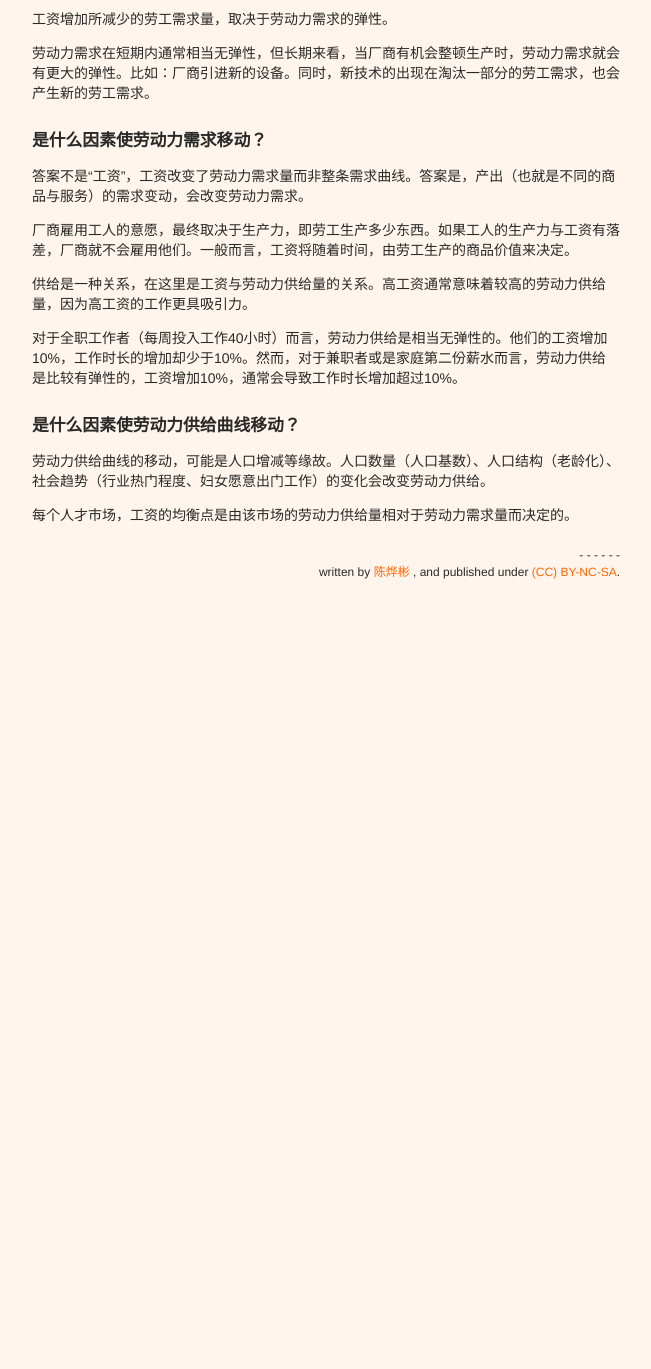
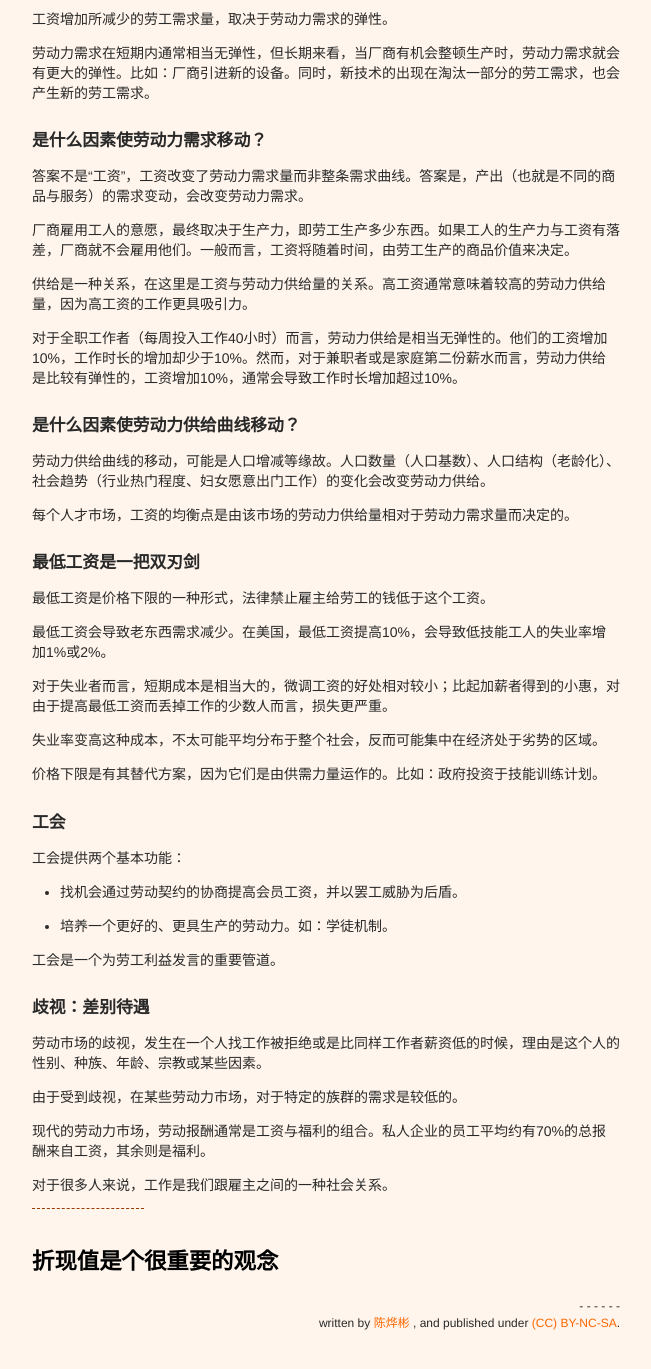
Before and after one commit to xianyuxmu/xianyuxmu.github.io, a Jekyll site: the page built from _posts/2017-04-29-the-instant-economist.md, in a window 1280 px wide and 1400 px high, scrolled down 6113 px. Shown: the top 1369 px of the window, without its empty margins (314-965 px from the left). Built offline with Jekyll 4.4.1, drawn with Linux system fonts in a browser that asks for light colours; comment, search, counter and statistics services are not loaded; before the commit the page ends 6762 px from its top, so only the background shows below that.

```diff
--- a/_posts/2017-04-29-the-instant-economist.md
+++ b/_posts/2017-04-29-the-instant-economist.md
@@ -239,3 +239,38 @@
 劳动力供给曲线的移动，可能是人口增减等缘故。人口数量（人口基数）、人口结构（老龄化）、社会趋势（行业热门程度、妇女愿意出门工作）的变化会改变劳动力供给。
 
 每个人才市场，工资的均衡点是由该市场的劳动力供给量相对于劳动力需求量而决定的。
+
+### 最低工资是一把双刃剑
+
+最低工资是价格下限的一种形式，法律禁止雇主给劳工的钱低于这个工资。
+
+最低工资会导致老东西需求减少。在美国，最低工资提高10%，会导致低技能工人的失业率增加1%或2%。
+
+对于失业者而言，短期成本是相当大的，微调工资的好处相对较小；比起加薪者得到的小惠，对由于提高最低工资而丢掉工作的少数人而言，损失更严重。
+
+失业率变高这种成本，不太可能平均分布于整个社会，反而可能集中在经济处于劣势的区域。
+
+价格下限是有其替代方案，因为它们是由供需力量运作的。比如：政府投资于技能训练计划。
+
+### 工会
+
+工会提供两个基本功能：
+
+- 找机会通过劳动契约的协商提高会员工资，并以罢工威胁为后盾。
+- 培养一个更好的、更具生产的劳动力。如：学徒机制。
+
+工会是一个为劳工利益发言的重要管道。
+
+### 歧视：差别待遇
+
+劳动市场的歧视，发生在一个人找工作被拒绝或是比同样工作者薪资低的时候，理由是这个人的性别、种族、年龄、宗教或某些因素。
+
+由于受到歧视，在某些劳动力市场，对于特定的族群的需求是较低的。
+
+现代的劳动力市场，劳动报酬通常是工资与福利的组合。私人企业的员工平均约有70%的总报酬来自工资，其余则是福利。
+
+对于很多人来说，工作是我们跟雇主之间的一种社会关系。
+
+----
+
+## 折现值是个很重要的观念
```
